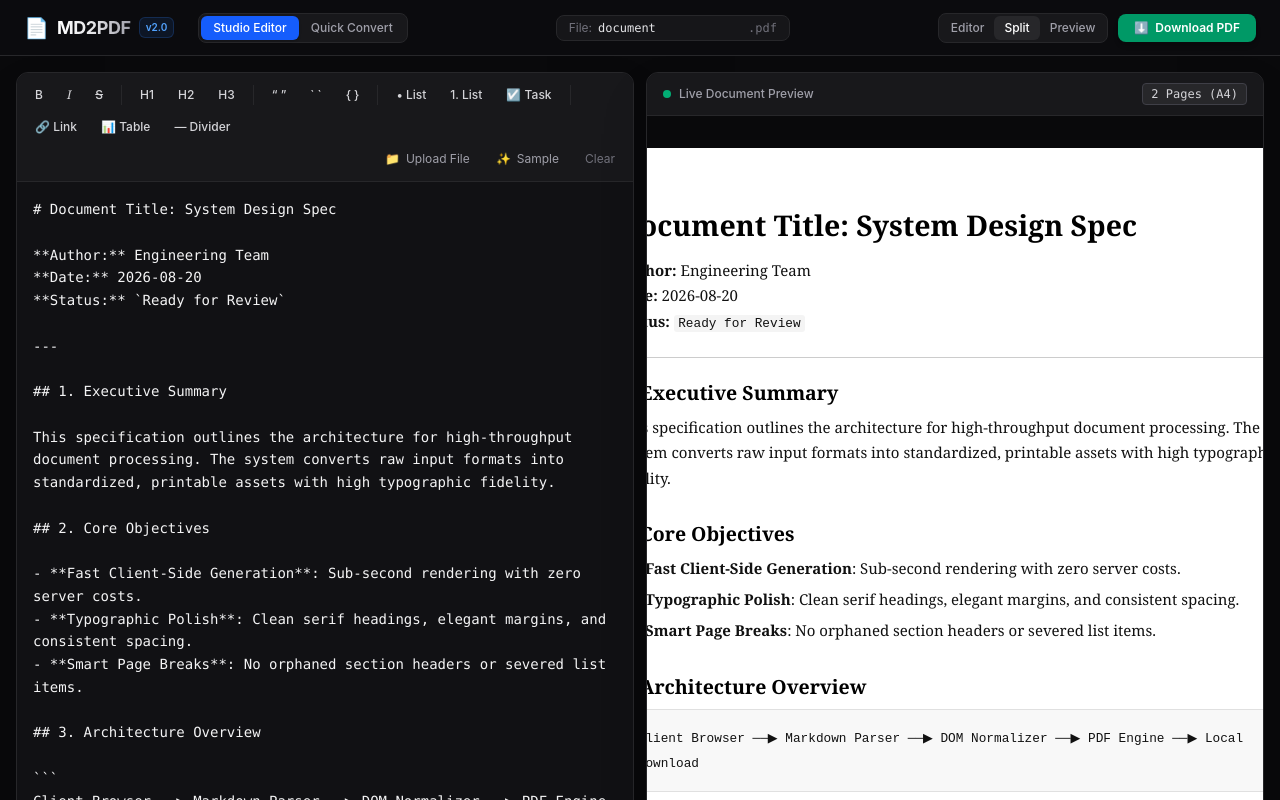
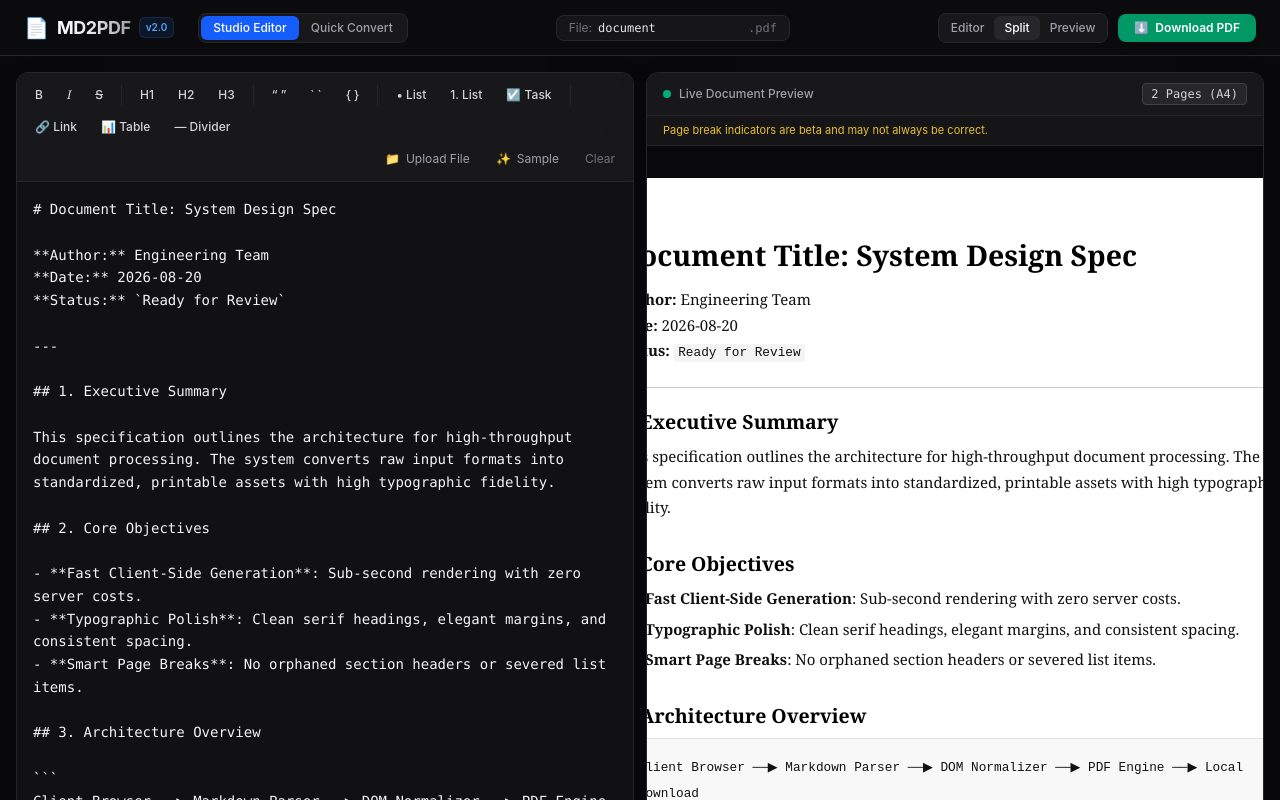
Before and after one commit to Ptalati015/MD2PDF, a React (Vite) app: page / in a window 1280 px wide. Shown: the top 800 px of the page. Built offline with nearby package versions, Linux system fonts and the light colour scheme.

Commit message:
feat: add beta notice for page break indicators in MarkdownPreview component

```diff
--- a/src/components/MarkdownPreview.tsx
+++ b/src/components/MarkdownPreview.tsx
@@ -69,6 +69,10 @@ export function MarkdownPreview({ html }: Props) {
         </div>
       </div>
 
+      <div className="px-4 py-1.5 bg-zinc-900/70 border-b border-zinc-800 text-[11px] text-amber-300/90">
+        Page break indicators are beta and may not always be correct.
+      </div>
+
       <div className="flex-1 overflow-y-auto p-4 sm:p-8 bg-[#09090b] flex justify-center">
         {html.trim() ? (
           <div className="relative">
```
